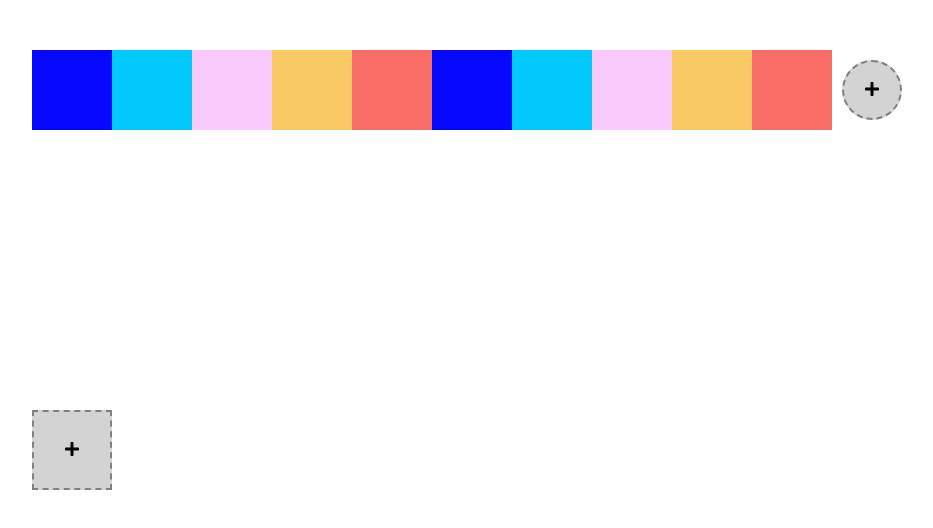
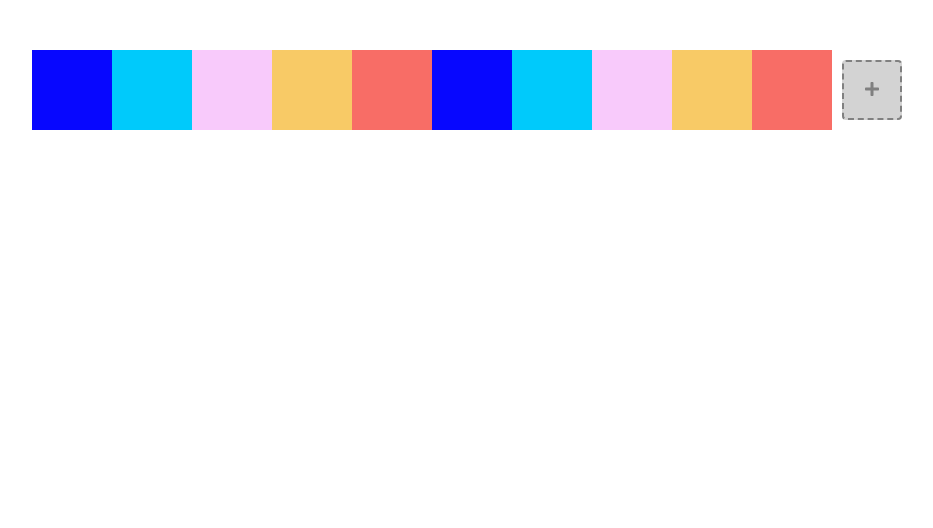
Before and after one commit to devonChurch/avocado, a React (Create React App) app: page / in a window 1280 px wide. Shown: the top 528 px of the page, without its empty margins (18-951 px from the left). Built offline with nearby package versions, Linux system fonts and the light colour scheme.

Commit message:
feat: 🎸 add <Swatch /> duplication setup

```diff
--- a/src/App.js
+++ b/src/App.js
@@ -68,11 +68,10 @@ const calculateReorderTransform = (swatches, dragStartId, dragOverId, swatchInde
   const isBetweenDragSwatches = isBeforeDragSwatches && isAfterDragSwatches;
   if (!isBetweenDragSwatches) return createReorderTransform;
 
-  // `positionReorderTransform`
   // Based on the direction ("left" or "right") that the user is dragging we
   // reorder the swatches that fall between the dragging indexes to fill the gap
   // left from the originating dragged swatch.
-  return prevNode => {
+  return function positionReorderTransform(prevNode) {
     const isDraggedRight = dragStartIndex > swatchIndex;
     const siblingTarget = isDraggedRight ? "nextElementSibling" : "previousElementSibling";
     const nextNode = prevNode[siblingTarget];
@@ -102,7 +101,7 @@ const App = () => {
   );
 
   const addNewSwatch = () => {
-    const [lastId, lastHex] = [...swatches].pop() || [];
+    const [, lastHex] = [...swatches].pop() || [];
     setSwatches(new Map([...swatches, [createSwatchKey(), lastHex || SWATCH_BLACK]]));
   };
 
@@ -117,7 +116,8 @@ const App = () => {
     removeDragStartId(null);
     removeDragOverId(null);
   };
-  const dropUserSwatch = dropId => {
+
+  const moveSwatchToNewLocation = dropId => {
     if (dragStartId === dropId) return;
 
     const prevSwatches = [...swatches];
@@ -141,6 +141,12 @@ const App = () => {
     removeDragIds();
   };
 
+  const duplicateAndAppendNewSwatch = () => {
+    const dropHex = swatches.get(dragStartId);
+    setSwatches(new Map([...swatches, [createSwatchKey(), dropHex]]));
+    removeDragIds();
+  };
+
   return (
     <>
       <GlobalStyle />
@@ -154,7 +160,8 @@ const App = () => {
               handleDragStart={() => setDragStartId(id)}
               handleDragOver={() => setDragOverId(id)}
               handleDragExit={removeDragOverId}
-              handleDrop={dropUserSwatch}
+              handleDragEnd={removeDragIds}
+              handleDrop={moveSwatchToNewLocation}
               isUserDragging={!!dragStartId}
               createReorderTransform={calculateReorderTransform(
                 [...swatches],
@@ -165,14 +172,14 @@ const App = () => {
             />
           );
         })}
-        <AppendSwatch handleAdd={addNewSwatch} />
+        <AppendSwatch handleClick={addNewSwatch} handleDrop={duplicateAndAppendNewSwatch} />
       </Swatches>
-      <Compositions>
+      {/* <Compositions>
         {[...swatches].map(([id, hex]) => (
           <UserComposition key={id} handleChange={updateUserSwatch} {...{ id, hex }} />
         ))}
-        <AddComposition handleAdd={addNewSwatch} />
-      </Compositions>
+        <AddComposition handleAdd={addNewSwatch}/>
+      </Compositions> */}
     </>
   );
 };
--- a/src/Swatch.js
+++ b/src/Swatch.js
@@ -35,8 +35,35 @@ const UserItem = styled.div`
   pointer-events: none;
   position: absolute;
   background: ${({ hex }) => hex};
+  transition: 500ms;
+  transition-property: background, transform, border;
+  /* opacity: ${({ isDragged }) => (isDragged ? 0.5 : 1)}; */
+  left: 0;
+  top: 0;
+  width: 100%;
+  height: 100%;
+
+  ${({ isUserDragging, isDragged }) => {
+    switch (true) {
+      case isUserDragging:
+        return css`
+          border-radius: 4px;
+          transform: scale(0.9);
+        `;
+      case isDragged:
+        return css`
+          border-radius: 4px;
+          transform: scale(1.1);
+        `;
+      default:
+        return;
+    }
+  }}
+`;
+
+const ReorderTransformation = styled.div`
   transition: 250ms;
-  opacity: ${({ isDragged }) => (isDragged ? 0.5 : 1)};
+  position: absolute;
   left: 0;
   top: 0;
   width: 100%;
@@ -59,11 +86,11 @@ const UserItem = styled.div`
     switch (isUserDragging) {
       case true:
         return css`
-          transition-property: background, transform;
+          transition-property: transform;
         `;
       default:
         return css`
-          transition-property: background;
+          transition-property: none;
         `;
     }
   }}
@@ -75,12 +102,30 @@ const AppendItem = styled.li`
 
 const AddButton = styled.button`
   appearance: none;
-  border: 2px dashed gray;
-  border-radius: 50%;
-  background: lightgray;
+  border: 2px dashed;
+  border-radius: 4px;
+  border-color: ${({ isTargeted }) => (isTargeted ? "darkgreen" : "gray")};
+  color: ${({ isTargeted }) => (isTargeted ? "darkgreen" : "gray")};
+  cursor: pointer;
+  background: ${({ isTargeted }) => (isTargeted ? "lightgreen" : "lightgray")};
   display: block;
   width: 100%;
   height: 100%;
+  transition: transform 250ms;
+
+  ${({ isTargeted }) =>
+    isTargeted
+      ? css`
+          border-color: darkgreen;
+          color: darkgreen;
+          background: lightgreen;
+          transform: scale(1.05);
+        `
+      : css`
+          border-color: gray;
+          color: gray;
+          background: lightgray;
+        `};
 `;
 
 const Input = styled.input`
@@ -102,6 +147,7 @@ export const UserSwatch = ({
   handleDragStart,
   handleDragOver,
   handleDragExit,
+  handleDragEnd,
   handleDrop,
   isUserDragging,
   createReorderTransform
@@ -120,11 +166,14 @@ export const UserSwatch = ({
         // will not initialise a DnD scenario without setting the `dataTransfer`.
         event.dataTransfer.setData("text/plain", "banana");
         setIsDragged(true);
-        handleDragStart(event);
+        handleDragStart();
       }}
-      onDragEnd={() => setIsDragged(false)}
+      onDragEnd={() => {
+        setIsDragged(false);
+        handleDragEnd();
+      }}
       onDragOver={event => {
-        handleDragOver(event);
+        handleDragOver();
         // MDN suggests applying `preventDefault` on specific DnD event hooks.
         // @see https://developer.mozilla.org/en-US/docs/Web/API/HTML_Drag_and_Drop_API#Handle_the_drop_effect
         event.preventDefault();
@@ -137,9 +186,12 @@ export const UserSwatch = ({
         event.preventDefault();
       }}
     >
+      <ReorderTransformation
+        {...{ isDragged, isUserDragging }}
+        reorderTransform={createReorderTransform(swatchRef.current)}
+      >
         <UserItem
           {...{ hex, isDragged, isUserDragging }}
-        reorderTransform={createReorderTransform(swatchRef.current)}
 
           // We do not need this right now but I am keeping here for reference for
           // future functionality.
@@ -149,14 +201,35 @@ export const UserSwatch = ({
           // isLight={swatch.isLight()}
         />
         <Input type="color" value={hex} onChange={throttled} />
+      </ReorderTransformation>
     </DragHitBox>
   );
 };
 
-export const AppendSwatch = ({ handleAdd }) => {
+export const AppendSwatch = ({ handleClick, handleDrop }) => {
+  const [isTargeted, setIsTargeted] = useState(false);
   return (
     <AppendItem>
-      <AddButton onClick={handleAdd}>
+      <AddButton
+        {...{ isTargeted }}
+        onClick={handleClick}
+        onDragOver={event => {
+          // An `onDragOver` event MUST be present in order for a `onDrop` to
+          // trigger!
+          setIsTargeted(true);
+          event.preventDefault();
+        }}
+        onDragLeave={() => setIsTargeted(false)}
+        onMouseEnter={() => setIsTargeted(true)}
+        onMouseLeave={() => setIsTargeted(false)}
+        onDrop={event => {
+          handleDrop();
+          setIsTargeted(false);
+          // MDN suggests applying `preventDefault` on specific DnD event hooks.
+          // @see https://developer.mozilla.org/en-US/docs/Web/API/HTML_Drag_and_Drop_API#Handle_the_drop_effect
+          event.preventDefault();
+        }}
+      >
         <FontAwesomeIcon icon={faPlus} />
       </AddButton>
     </AppendItem>
```
Lines whose indentation alone changed are shown as unchanged.
